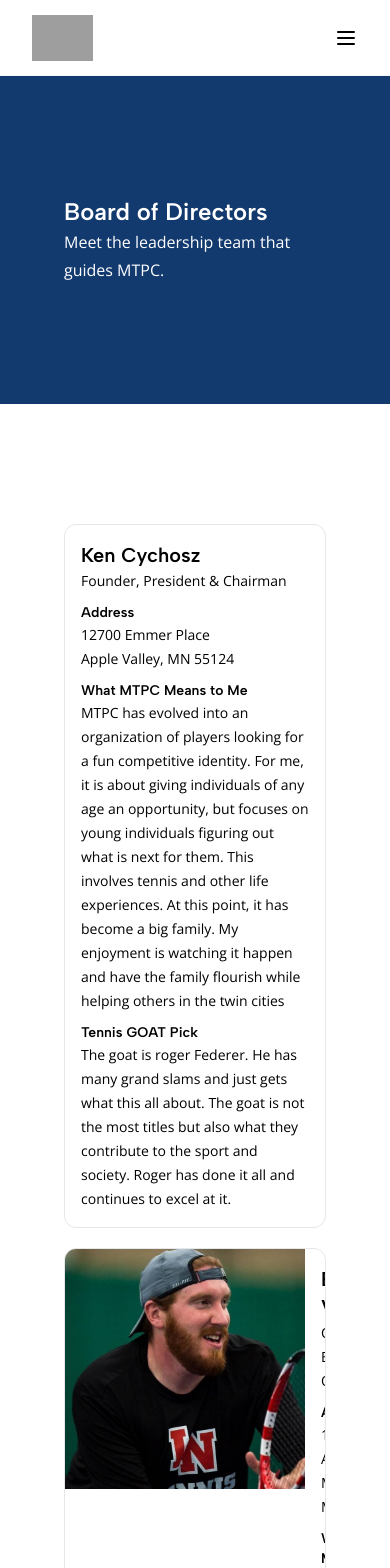
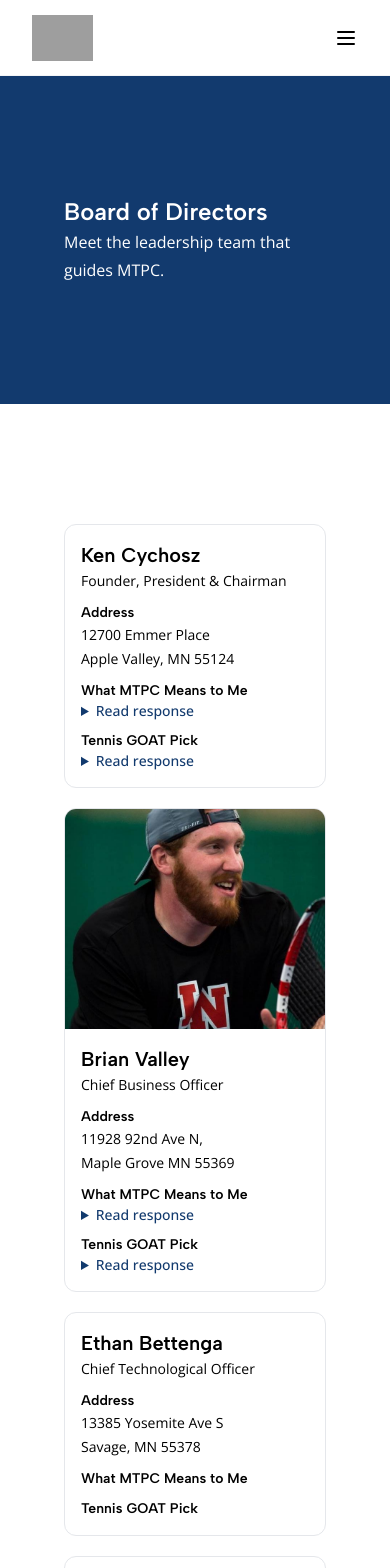
Before and after one commit to ebettenga/mtcp, a React (Vite) app: page /board-of-directors in a window 390 px wide. Shown: the top 1568 px of the page. Built offline with nearby package versions, Linux system fonts and the light colour scheme; grey boxes are pictures that could not be loaded.

Commit message:
more improvements

```diff
--- a/src/pages/BoardOfDirectors.tsx
+++ b/src/pages/BoardOfDirectors.tsx
@@ -122,12 +122,12 @@ export default function BoardOfDirectors() {
           {boardMembers.map((member) => (
             <article
               key={member.name}
+              className="flex flex-col md:flex-row"
               style={{
                 border: '1px solid #e5e7eb',
                 borderRadius: '12px',
                 backgroundColor: '#fff',
                 overflow: 'hidden',
-                display: 'flex',
                 alignItems: 'stretch',
               }}
             >
@@ -135,7 +135,8 @@ export default function BoardOfDirectors() {
                 <img
                   src={member.photo}
                   alt={`${member.name}`}
-                  style={{ width: '240px', minWidth: '240px', height: '240px', objectFit: 'cover' }}
+                  className="h-[220px] w-full md:h-[240px] md:w-[240px] md:min-w-[240px]"
+                  style={{ objectFit: 'cover' }}
                 />
               )}
               <div style={{ padding: '16px', display: 'flex', flexDirection: 'column', gap: '10px', flex: 1 }}>
@@ -151,11 +152,29 @@ export default function BoardOfDirectors() {
                 </div>
                 <div>
                   <p className="font-albert text-sm font-semibold text-black">What MTPC Means to Me</p>
-                  <p className="font-open text-sm leading-6 text-black">{member.mtpcMeans}</p>
+                  {member.mtpcMeans ? (
+                    <details>
+                      <summary className="font-open cursor-pointer text-sm font-medium text-[#123a6e]">
+                        Read response
+                      </summary>
+                      <p className="font-open mt-2 text-sm leading-6 text-black">{member.mtpcMeans}</p>
+                    </details>
+                  ) : (
+                    <p className="font-open text-sm leading-6 text-black">{member.mtpcMeans}</p>
+                  )}
                 </div>
                 <div>
                   <p className="font-albert text-sm font-semibold text-black">Tennis GOAT Pick</p>
-                  <p className="font-open text-sm leading-6 text-black">{member.goatPick}</p>
+                  {member.goatPick ? (
+                    <details>
+                      <summary className="font-open cursor-pointer text-sm font-medium text-[#123a6e]">
+                        Read response
+                      </summary>
+                      <p className="font-open mt-2 text-sm leading-6 text-black">{member.goatPick}</p>
+                    </details>
+                  ) : (
+                    <p className="font-open text-sm leading-6 text-black">{member.goatPick}</p>
+                  )}
                 </div>
               </div>
             </article>
--- a/src/pages/Home.tsx
+++ b/src/pages/Home.tsx
@@ -39,6 +39,14 @@ export default function Home() {
     <div className="min-h-screen">
       {/* Hero Carousel */}
       <ImageCarousel images={carouselImages} />
+
+      {/* Social Media Links */}
+      <SocialMediaLinks
+        instagramUrl="https://www.instagram.com/mtpc_nation/"
+        xUrl="https://x.com/MTPC_Nation"
+        tiktokUrl="https://www.tiktok.com/@mtpc_nation"
+        facebookUrl="https://www.facebook.com/people/Minnesota-Tennis-Players-Council/100045854246387/"
+      />
 
       {/* Mission Section */}
       <Section
@@ -103,14 +111,6 @@ export default function Home() {
 
       {/* Sponsors */}
       <SponsorsBanner />
-
-      {/* Social Media Links */}
-      <SocialMediaLinks
-        instagramUrl="https://www.instagram.com/mtpc_nation/"
-        xUrl="https://x.com/MTPC_Nation"
-        tiktokUrl="https://www.tiktok.com/@mtpc_nation"
-        facebookUrl="https://www.facebook.com/people/Minnesota-Tennis-Players-Council/100045854246387/"
-      />
     </div>
   );
 }
```
